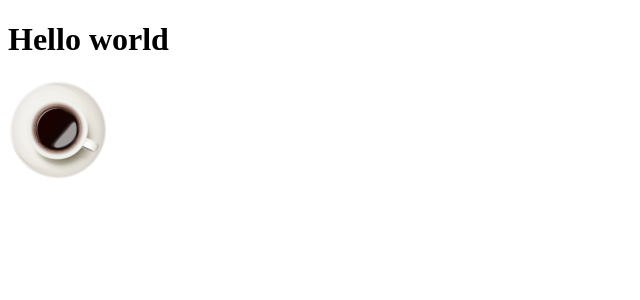
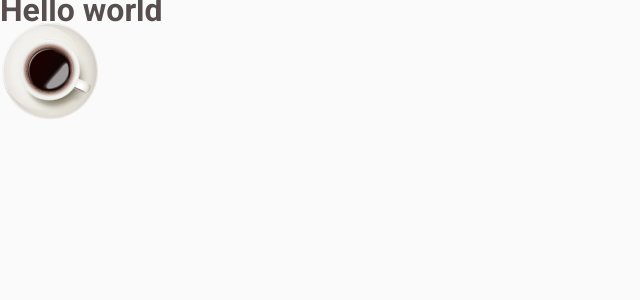
Before and after one commit to emanuelhenrique-dev/Coffee-Delivery, a React (Vite) app: page / in a window 1280 px wide. Shown: the top 300 px of the page, without its empty margins (0-640 px from the left). Built offline with nearby package versions, Linux system fonts and the light colour scheme.

Commit message:
feat: add GlobalStyle and custom fonts

```diff
--- a/index.html
+++ b/index.html
@@ -2,6 +2,14 @@
 <html lang="en">
   <head>
     <meta charset="UTF-8" />
+    <link rel="icon" type="image/svg+xml" href="/short-logo.svg" />
+    <link rel="preconnect" href="https://fonts.googleapis.com" />
+    <link rel="preconnect" href="https://fonts.gstatic.com" crossorigin />
+    <link
+      href="https://fonts.googleapis.com/css2?family=Roboto:ital,wght@0,100..900;1,100..900&display=swap"
+      rel="stylesheet"
+    />
+
     <meta name="viewport" content="width=device-width, initial-scale=1.0" />
     <title>Coffee Delivery</title>
   </head>
--- a/src/App.tsx
+++ b/src/App.tsx
@@ -1,9 +1,12 @@
 import { ThemeProvider } from 'styled-components';
 import { coffees } from './assets/coffees/coffees';
+
 import { defaultTheme } from './styles/themes/default';
+import { GlobalStyle } from './styles/global';
 export function App() {
   return (
     <ThemeProvider theme={defaultTheme}>
+      <GlobalStyle />
       <h1>Hello world</h1>
       <img src={coffees[1].image} alt="Americano Coffee" />
     </ThemeProvider>
--- /dev/null
+++ b/src/styles/global.ts
@@ -0,0 +1,24 @@
+import { createGlobalStyle } from 'styled-components';
+import { mixinsFonts } from './mixins.fonts';
+
+export const GlobalStyle = createGlobalStyle`
+  * {
+    margin: 0;
+    padding: 0;
+    box-sizing: border-box;
+  }
+
+  body {
+    background: ${(props) => props.theme.colors.background};
+    color: ${(props) => props.theme.colors['base-text']};
+  }
+
+    body, input, textarea, button {
+      ${mixinsFonts.textM};
+  }
+
+    button {
+    border: none;
+    cursor: pointer;
+  }
+`;
--- /dev/null
+++ b/src/styles/mixins.fonts.ts
@@ -0,0 +1,87 @@
+import { css } from 'styled-components';
+
+export const mixinsFonts = {
+  titleXL: css`
+    font-family: 'Baloo 2', sans-serif;
+    font-size: 3rem;
+    line-height: 130%;
+    font-weight: 800;
+  `,
+
+  titleL: css`
+    font-family: 'Baloo 2', sans-serif;
+    font-size: 2rem;
+    line-height: 130%;
+    font-weight: 800;
+  `,
+
+  titleM: css`
+    font-family: 'Baloo 2', sans-serif;
+    font-size: 1.5rem;
+    line-height: 130%;
+    font-weight: 800;
+  `,
+
+  titleS: css`
+    font-family: 'Baloo 2', sans-serif;
+    font-size: 1.25rem;
+    line-height: 130%;
+    font-weight: 700;
+  `,
+
+  titleXS: css`
+    font-family: 'Baloo 2', sans-serif;
+    font-size: 1.125rem;
+    line-height: 130%;
+    font-weight: 700;
+  `,
+
+  textL: css`
+    font-family: 'Roboto', sans-serif;
+    font-size: 1.25rem;
+    line-height: 130%;
+    font-weight: 400;
+  `,
+
+  textM: css`
+    font-family: 'Roboto', sans-serif;
+    font-size: 1rem;
+    line-height: 130%;
+    font-weight: 400;
+  `,
+
+  textS: css`
+    font-family: 'Roboto', sans-serif;
+    font-size: 0.875rem;
+    line-height: 130%;
+    font-weight: 400;
+  `,
+
+  textXS: css`
+    font-family: 'Roboto', sans-serif;
+    font-size: 0.75rem;
+    line-height: 130%;
+    font-weight: 700;
+  `,
+
+  tag: css`
+    font-family: 'Roboto', sans-serif;
+    font-size: 0.625rem;
+    line-height: 130%;
+    font-weight: 700;
+  `,
+
+  buttonG: css`
+    font-family: 'Roboto', sans-serif;
+    font-size: 0.875rem;
+    line-height: 160%;
+    font-weight: 700;
+  `,
+
+  buttonM: css`
+    font-family: 'Roboto', sans-serif;
+    font-size: 0.75rem;
+    line-height: 160%;
+    font-weight: 400;
+  `
+};
```
Also changed, not shown: src/@types/styled.d.ts (added, +9 -0 lines).
